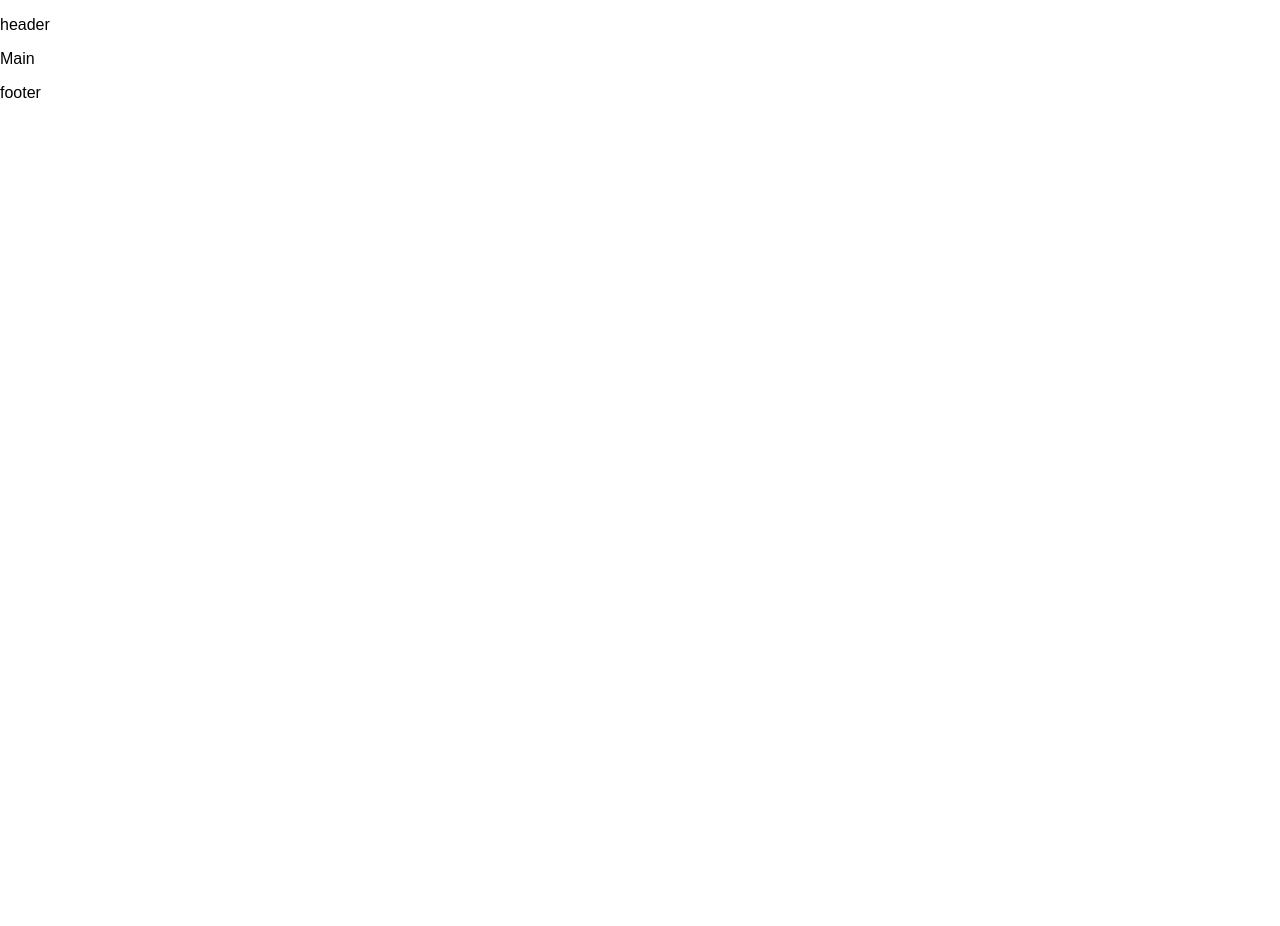
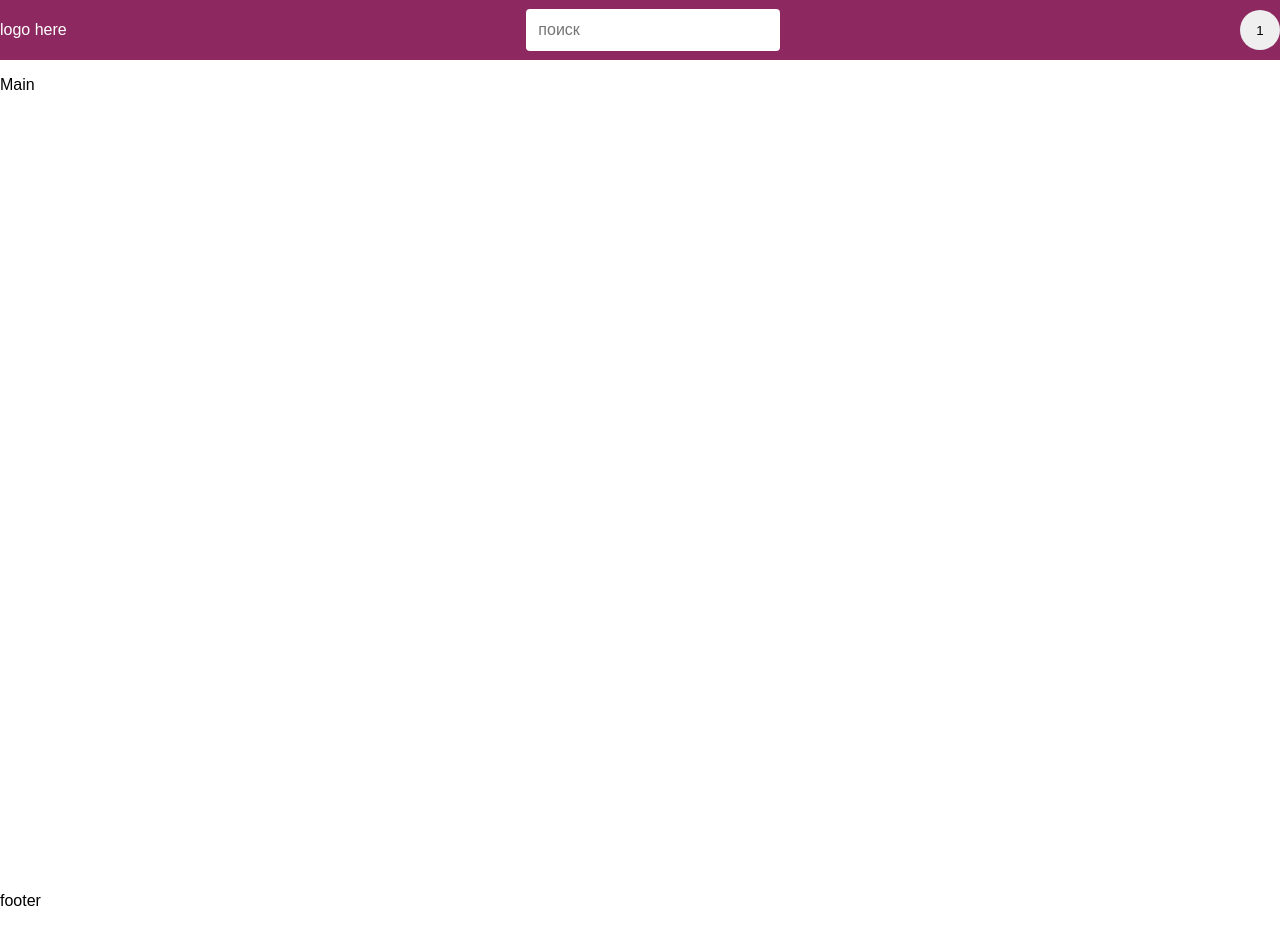
Before and after one commit to iewher/crypto-checker, a React (Create React App) app: page / in a window 1280 px wide. Before the commit the page ends 800 px from the top, so only its background shows below. Built offline with nearby package versions, Linux system fonts and the light colour scheme.

Commit message:
added header/footer/main

```diff
--- a/package.json
+++ b/package.json
@@ -8,6 +8,7 @@
     "@testing-library/user-event": "^13.5.0",
     "react": "^18.2.0",
     "react-dom": "^18.2.0",
+    "react-router-dom": "^6.15.0",
     "react-scripts": "5.0.1",
     "sass": "^1.66.1",
     "web-vitals": "^2.1.4"
--- a/src/App.js
+++ /dev/null
@@ -1,13 +0,0 @@
-import React from "react";
-import "./scss/App.scss";
-import Main from "./components/main/main";
-
-function App() {
-  return (
-    <div className="App">
-      <Main />
-    </div>
-  );
-}
-
-export default App;
--- /dev/null
+++ b/src/components/app/App.js
@@ -0,0 +1,16 @@
+import React from "react";
+import "../../scss/app.scss";
+import { BrowserRouter, Routes, Route } from "react-router-dom";
+import Main from "../main/main";
+
+function App() {
+  return (
+    <BrowserRouter>
+      <Routes>
+        <Route path="/" element={<Main />} />
+      </Routes>
+    </BrowserRouter>
+  );
+}
+
+export default App;
--- a/src/components/footer/footer.jsx
+++ b/src/components/footer/footer.jsx
@@ -1,9 +1,12 @@
 import React from "react";
+import "../../scss/footer/footer.scss";
 
-export default function Footer() {
+function Footer() {
   return (
-    <div>
+    <div className="footer">
       <p>footer</p>
     </div>
   );
 }
+
+export default Footer;
--- a/src/components/header/header.jsx
+++ b/src/components/header/header.jsx
@@ -1,9 +1,24 @@
 import React from "react";
+import "../../scss/header/header.scss";
+// import logo from "../../svg/logo.svg";
 
-export default function Header() {
+function Header() {
   return (
-    <div>
-      <p>header</p>
+    <div className="header">
+      <div className="header__container">
+        <div className="header__logo">
+          {/* <img src={logo} alt="" /> */}
+          <p>logo here</p>
+        </div>
+        <div className="header__search">
+          <input placeholder="поиск" />
+        </div>
+        <div className="header__menu">
+          <button>1</button>
+        </div>
+      </div>
     </div>
   );
 }
+
+export default Header;
--- a/src/components/main/main.jsx
+++ b/src/components/main/main.jsx
@@ -1,7 +1,8 @@
 import React from "react";
+import "../../scss/main/main.scss";
 import PageLayout from "../page-layout/page-layout";
 
-export default function Main() {
+function Main() {
   return (
     <PageLayout>
       <div className="main">
@@ -10,3 +11,5 @@
     </PageLayout>
   );
 }
+
+export default Main;
--- a/src/components/page-layout/page-layout.jsx
+++ b/src/components/page-layout/page-layout.jsx
@@ -1,13 +1,13 @@
-import React from 'react';
-import PropTypes from 'prop-types';
-import Header from '../header/header';
-import Footer from '../footer/footer';
+import React from "react";
+import PropTypes from "prop-types";
+import Header from "../header/header";
+import Footer from "../footer/footer";
 
 function PageLayout({ children }) {
   return (
-    <div className="wrapper">
+    <div>
       <Header />
-      <main className="main">{children}</main>
+      <div>{children}</div>
       <Footer />
     </div>
   );
--- a/src/index.js
+++ b/src/index.js
@@ -1,6 +1,6 @@
 import React from "react";
 import ReactDOM from "react-dom/client";
-import App from "./App";
+import App from './components/app/App';
 
 const root = ReactDOM.createRoot(document.getElementById("root"));
 root.render(
--- /dev/null
+++ b/src/scss/footer/footer.scss
@@ -0,0 +1,7 @@
+@use "../variables.scss" as vars;
+
+.footer {
+  color: vars.$black;
+  width: 100%;
+  font-size: 16px;
+}
--- /dev/null
+++ b/src/scss/header/header.scss
@@ -0,0 +1,49 @@
+@use "../variables.scss" as vars;
+
+.header {
+  color: vars.$white;
+  width: 100%;
+  min-height: 60px;
+  font-size: 16px;
+  background-color: vars.$primary;
+  display: flex;
+  justify-content: center;
+
+  &__container {
+    max-width: 1440px;
+    width: 100%;
+    display: flex;
+    justify-content: space-between;
+    align-items: center;
+  }
+
+  &__logo {
+  }
+
+  &__search {
+    input {
+      height: 40px;
+      width: 250px;
+      border-radius: 4px;
+      border: none;
+      text-indent: 10px;
+      font-size: 16px;
+    }
+  }
+
+  &__menu {
+    button {
+      height: 40px;
+      width: 40px;
+      border-radius: 50%;
+      border: none;
+      transition: 0.3s;
+      color: vars.$black;
+
+      &:hover {
+        background-color: vars.$secondary;
+        color: vars.$white;
+      }
+    }
+  }
+}
--- /dev/null
+++ b/src/scss/main/main.scss
@@ -0,0 +1,8 @@
+@use "../variables.scss" as vars;
+
+.main {
+  color: vars.$black;
+  width: 100%;
+  height: 100vh;
+  font-size: 16px;
+}
--- /dev/null
+++ b/src/scss/variables.scss
@@ -0,0 +1,14 @@
+/*
+font colors
+*/
+
+$black: #000;
+$white: #fff;
+
+/*
+basic colors
+*/
+
+$primary: #8d2960;
+$secondary: #ce376c;
+$tertiary: #ff617b;
```
Also changed, not shown: 1 other file (tests, documents, lock files or other folders).
